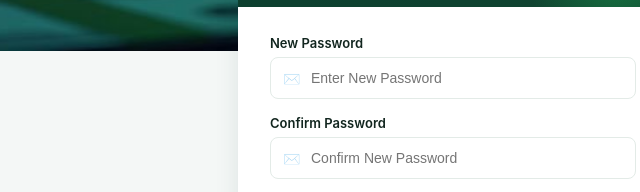
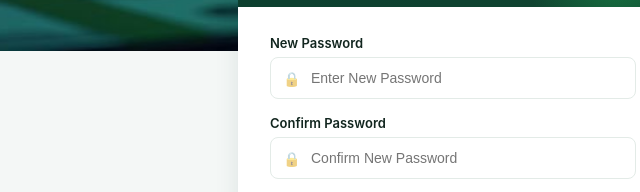
Before and after one commit to hitechLtd/pocketwise-deployment, a plain HTML site: page frontend/Reset Password.html in a window 1280 px wide. Shown: the part 299-491 px from the top of the page, 187-827 px from the left. Drawn offline with Linux system fonts and the light colour scheme.

Commit message:
changed reset password icons to lock icons

```diff
--- a/frontend/Reset Password.html
+++ b/frontend/Reset Password.html
@@ -22,7 +22,7 @@
             <div class="field">
               <label for="newPassword">New Password</label>
               <div class="field-input">
-                <span class="field-icon">✉️</span>
+                <span class="field-icon">🔒</span>
                 <input
                   type="password"
                   id="newPassword"
@@ -34,7 +34,7 @@
             <div class="field">
               <label for="confirmNewPassword">Confirm Password</label>
               <div class="field-input">
-                <span class="field-icon">✉️</span>
+                <span class="field-icon">🔒</span>
                 <input
                   type="password"
                   id="confirmNewPassword"
```
